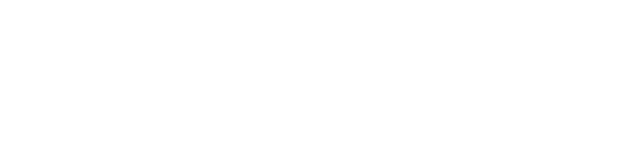
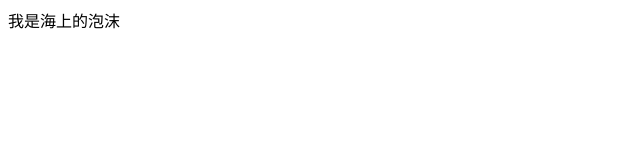
Before and after one commit to stpolemo/steven, a plain HTML site: page index.html in a window 1280 px wide. Shown: the whole page, without its empty margins (0-640 px from the left). Drawn offline with Linux system fonts and the light colour scheme.

Commit message:
如果说

```diff
--- a/index.html
+++ b/index.html
@@ -8,5 +8,6 @@
 </head>
 <body>
     <div如果说></div>
+    <span>我是海上的泡沫</span>
 </body>
 </html>
```
